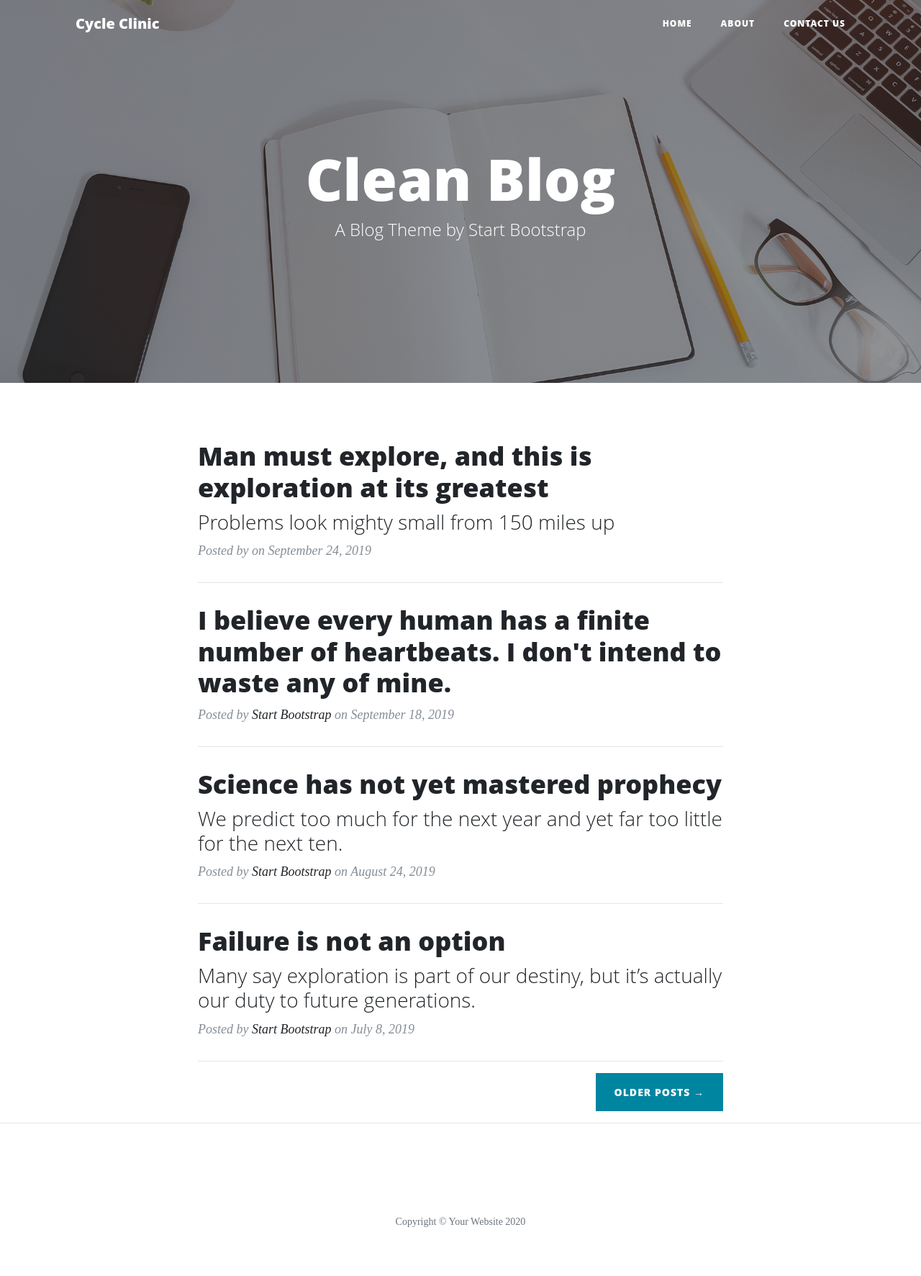
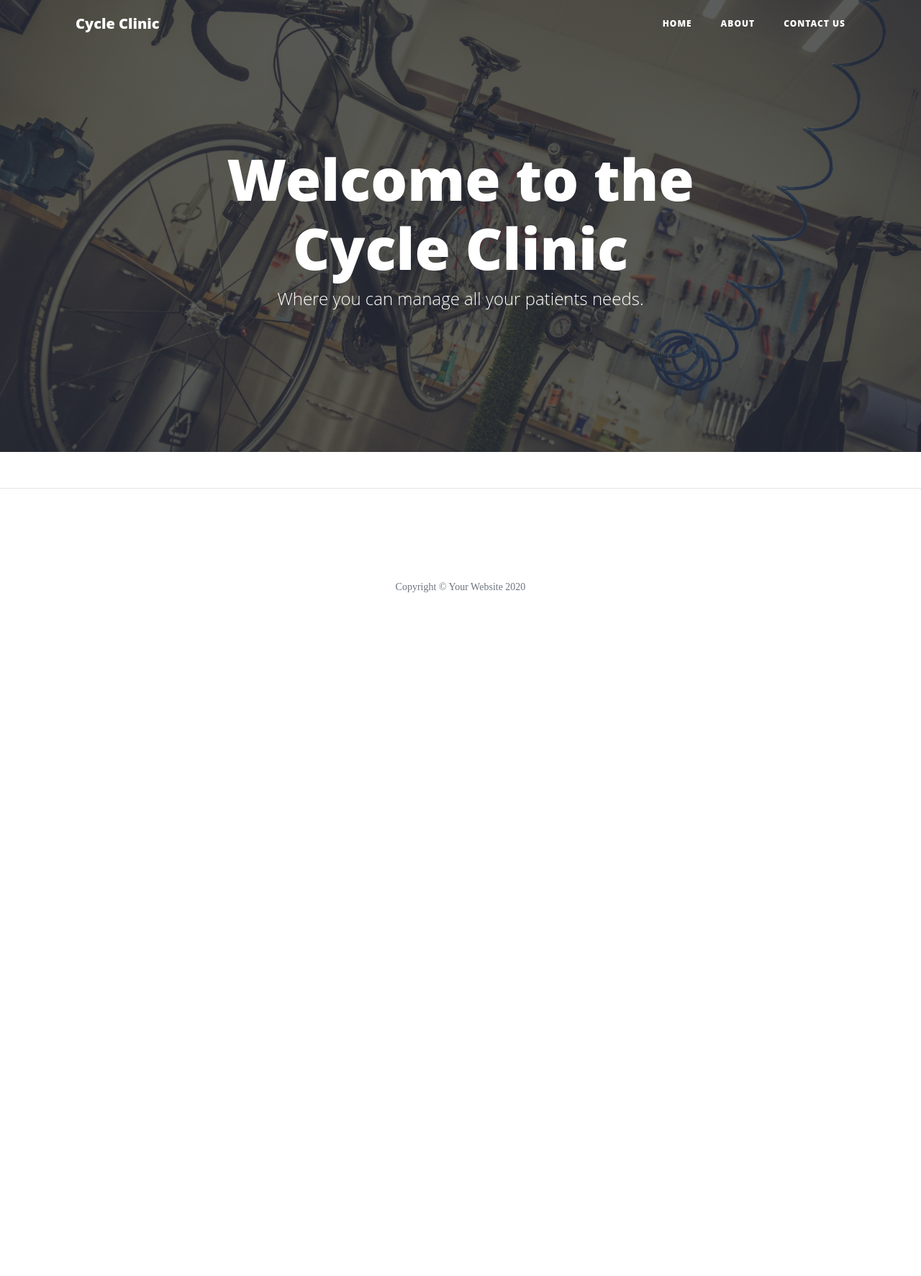
Before and after one commit to blockhead77/service-history, a Flask app: page / in a window 1280 px wide. Shown: the whole page at 72% size. After the commit the page ends 823 px from the top, so only its background shows below. Run offline with Flask 3, Linux system fonts and the light colour scheme; some libraries are stand-ins or nearby versions.

Commit message:
Updated Contact Form and JS Links in Base Template

```diff
--- a/run.py
+++ b/run.py
@@ -12,17 +12,12 @@
 
 @app.route("/about")
 def about():
-    return render_template("about.html")
+    return render_template("about.html", page_title="About")
 
 
 @app.route("/contact")
 def contact():
-    return render_template("contact.html")
-
-
-@app.route("/history")
-def history():
-    return render_template("history.html")
+    return render_template("contact.html", page_title="Contact")
 
 
 if __name__ == "__main__":
--- a/static/scss/_masthead.scss
+++ b/static/scss/_masthead.scss
@@ -14,7 +14,7 @@
     height: 100%;
     width: 100%;
     background-color: $gray-900;
-    opacity: 0.5;
+    opacity: 0.6;
   }
   .page-heading,
   .post-heading,
--- a/static/scss/_navbar.scss
+++ b/static/scss/_navbar.scss
@@ -2,7 +2,7 @@
 #mainNav {
   position: absolute;
   border-bottom: 1px solid $gray-200;
-  background-color: white;
+  background-color: rgb(189, 8, 8);
   @include sans-serif-font;
   .navbar-brand {
     font-weight: 800;
--- a/templates/about.html
+++ b/templates/about.html
@@ -1,4 +1,8 @@
 {% extends "base.html" %}
 {% block content%}
-    <h1>What, Where and When?</h1>
+    <h2>{{ page_title }}</h2>
+    <p>
+
+
+    </p>
 {% endblock %}
--- a/templates/base.html
+++ b/templates/base.html
@@ -4,8 +4,9 @@
     <meta charset="UTF-8">
     <meta name="viewport" content="width=device-width, initial-scale=1.0">
     <meta http-equiv="X-UA-Compatible" content="ie=edge">
-    <link rel="stylesheet" href="{{ url_for('static',filename='vendor/bootstrap/css/bootstrap.min.css') }}">
-    <link rel="stylesheet" href="{{ url_for('static',filename='css/clean-blog.min.css') }}">
+    <link rel="stylesheet" href="{{ url_for('static',filename='vendor/bootstrap/css/bootstrap.min.css') }}" type="text/css">
+    <link rel="stylesheet" href="{{ url_for('static',filename='css/clean-blog.min.css') }}"type="text/css">
+    <link rel="stylesheet" href="{{ url_for('static',filename='css/style.css') }}"type="text/css">
     <title>The Bike Doctor</title>
 </head>
 <body>        <!-- Responsive navbar-->
@@ -35,14 +36,14 @@
   </nav>
 
   <!-- Page Header -->
-  <header class="masthead" style="background-image: url('{{ url_for('static', filename='img/home-bg.jpg') }}')">
+  <header class="masthead" style="background-image: url('{{ url_for('static', filename='img/bikeshop.jpg') }}')">
     <div class="overlay"></div>
     <div class="container">
       <div class="row">
         <div class="col-lg-8 col-md-10 mx-auto">
           <div class="site-heading">
-            <h1>Clean Blog</h1>
-            <span class="subheading">A Blog Theme by Start Bootstrap</span>
+            <h1>Welcome to the Cycle Clinic</h1>
+            <span class="subheading">Where you can manage all your patients needs.</span>
           </div>
         </div>
       </div>
@@ -97,9 +98,9 @@
   <!-- Bootstrap core JavaScript -->
   <script src="{{ url_for('static',filename='vendor/jquery/jquery.min.js') }}"></script>
   <script src="{{ url_for('static',filename='vendor/bootstrap/js/bootstrap.bundle.min.js') }}"></script>
+  <script src="{{ url_for('static',filename='js/clean-blog.min.js') }}"></script>
+  <!-- Custom scripts for this template -->
 
-  <!-- Custom scripts for this template -->
-  <script src="{{ url_for('static',filename='js/clean-blog.min.js') }}"></script>
 
 </body>
 </html>
--- a/templates/index.html
+++ b/templates/index.html
@@ -1,64 +1,5 @@
 {% extends "base.html" %}
 {% block content%}
-<div class="row">
-    <div class="col-lg-8 col-md-10 mx-auto">
-      <div class="post-preview">
-        <a href="post.html">
-          <h2 class="post-title">
-            Man must explore, and this is exploration at its greatest
-          </h2>
-          <h3 class="post-subtitle">
-            Problems look mighty small from 150 miles up
-          </h3>
-        </a>
-        <p class="post-meta">Posted by
-          <a href="#"></a>
-          on September 24, 2019</p>
-      </div>
-      <hr>
-      <div class="post-preview">
-        <a href="post.html">
-          <h2 class="post-title">
-            I believe every human has a finite number of heartbeats. I don't intend to waste any of mine.
-          </h2>
-        </a>
-        <p class="post-meta">Posted by
-          <a href="#">Start Bootstrap</a>
-          on September 18, 2019</p>
-      </div>
-      <hr>
-      <div class="post-preview">
-        <a href="post.html">
-          <h2 class="post-title">
-            Science has not yet mastered prophecy
-          </h2>
-          <h3 class="post-subtitle">
-            We predict too much for the next year and yet far too little for the next ten.
-          </h3>
-        </a>
-        <p class="post-meta">Posted by
-          <a href="#">Start Bootstrap</a>
-          on August 24, 2019</p>
-      </div>
-      <hr>
-      <div class="post-preview">
-        <a href="post.html">
-          <h2 class="post-title">
-            Failure is not an option
-          </h2>
-          <h3 class="post-subtitle">
-            Many say exploration is part of our destiny, but it’s actually our duty to future generations.
-          </h3>
-        </a>
-        <p class="post-meta">Posted by
-          <a href="#">Start Bootstrap</a>
-          on July 8, 2019</p>
-      </div>
-      <hr>
-      <!-- Pager -->
-      <div class="clearfix">
-        <a class="btn btn-primary float-right" href="#">Older Posts &rarr;</a>
-      </div>
-    </div>
-  </div>
+
+
 {% endblock %}
```
Also changed, not shown: static/css/clean-blog.css (+5 -5 lines), templates/contact.html (+44 -1 lines), static/css/clean-blog.min.css, static/css/style.css (added), 2 other files.
